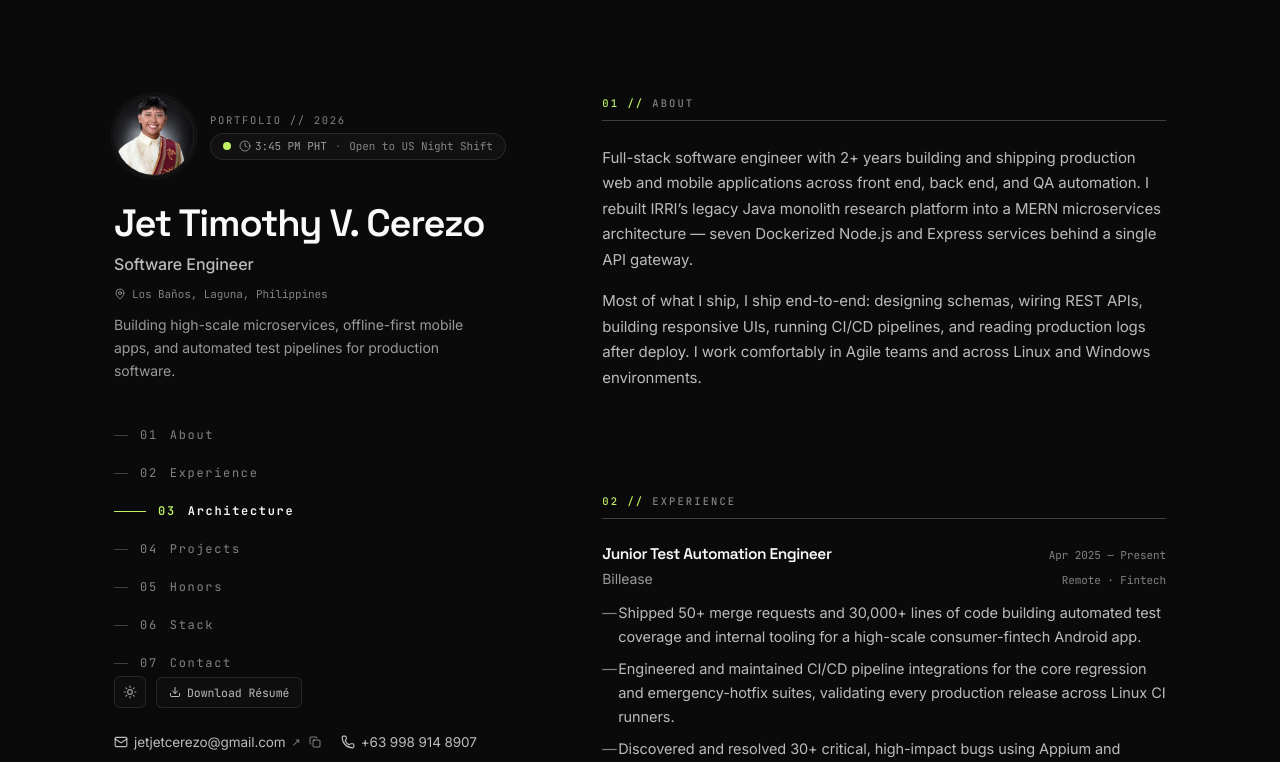
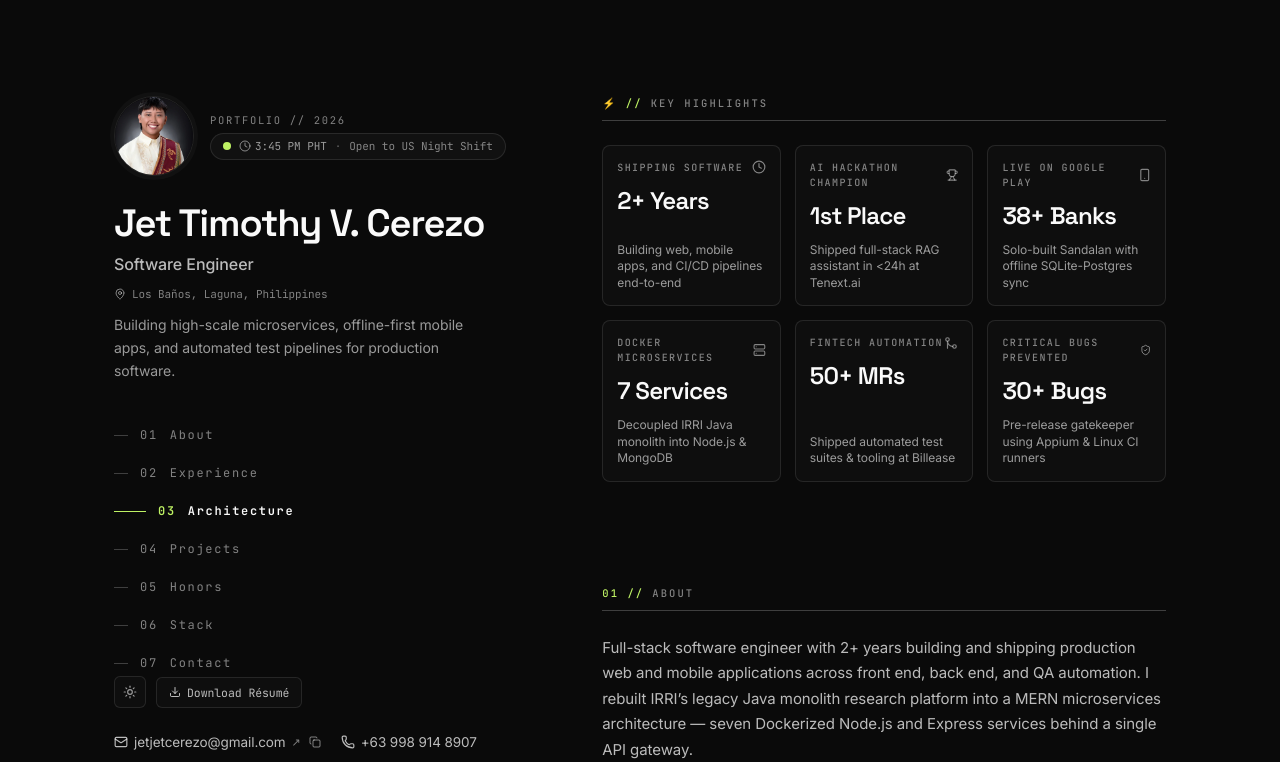
Before and after one commit to jvcerezo/portfolio, a React (Vite) app: page / in a window 1280 px wide. Shown: the top 762 px of the page. Built offline with nearby package versions, Linux system fonts and the light colour scheme.

Commit message:
feat: redesign key highlights cards with instantly readable metrics and clear labels

```diff
--- a/src/App.tsx
+++ b/src/App.tsx
@@ -16,6 +16,7 @@ import {
   Filter,
 } from "lucide-react";
 import { TimezoneWidget } from "./components/TimezoneWidget";
+import { ImpactStats } from "./components/ImpactStats";
 import { ArchitectureVisualizer } from "./components/ArchitectureVisualizer";
 import { ScreenshotModal, type ScreenshotItem } from "./components/ScreenshotModal";
 import { Toast } from "./components/Toast";
@@ -661,6 +662,18 @@ function App() {
           {/* ========================================================= */}
           <main id="main" className="pt-16 lg:w-[58%] lg:py-20 xl:py-24 space-y-16 sm:space-y-20">
 
+            {/* KEY HIGHLIGHTS */}
+            <div>
+              <div className="reveal">
+                <div className="flex items-center gap-2 font-mono text-[10.5px] font-medium uppercase tracking-[0.2em] text-ink-4">
+                  <span className="text-brand">⚡ //</span>
+                  <span>Key Highlights</span>
+                </div>
+                <div className="mt-2 h-px w-full bg-edge-strong" />
+              </div>
+              <ImpactStats />
+            </div>
+
             {/* 01 // ABOUT */}
             <Section id="about" num="01" label="About">
               <div className="reveal space-y-4">
--- /dev/null
+++ b/src/components/ImpactStats.tsx
@@ -0,0 +1,78 @@
+import {
+  Clock,
+  Trophy,
+  Smartphone,
+  Server,
+  GitMerge,
+  ShieldCheck,
+} from 'lucide-react';
+
+const METRICS = [
+  {
+    icon: Clock,
+    value: '2+ Years',
+    label: 'Shipping Software',
+    detail: 'Building web, mobile apps, and CI/CD pipelines end-to-end',
+  },
+  {
+    icon: Trophy,
+    value: '1st Place',
+    label: 'AI Hackathon Champion',
+    detail: 'Shipped full-stack RAG assistant in <24h at Tenext.ai',
+  },
+  {
+    icon: Smartphone,
+    value: '38+ Banks',
+    label: 'Live on Google Play',
+    detail: 'Solo-built Sandalan with offline SQLite-Postgres sync',
+  },
+  {
+    icon: Server,
+    value: '7 Services',
+    label: 'Docker Microservices',
+    detail: 'Decoupled IRRI Java monolith into Node.js & MongoDB',
+  },
+  {
+    icon: GitMerge,
+    value: '50+ MRs',
+    label: 'Fintech Automation',
+    detail: 'Shipped automated test suites & tooling at Billease',
+  },
+  {
+    icon: ShieldCheck,
+    value: '30+ Bugs',
+    label: 'Critical Bugs Prevented',
+    detail: 'Pre-release gatekeeper using Appium & Linux CI runners',
+  },
+];
+
+export function ImpactStats() {
+  return (
+    <div className="reveal mt-6 grid grid-cols-2 gap-3 sm:grid-cols-3 sm:gap-3.5">
+      {METRICS.map((metric) => {
+        const Icon = metric.icon;
+        return (
+          <div
+            key={metric.label}
+            className="group relative flex flex-col justify-between rounded-lg border border-edge bg-fg/[0.02] p-3.5 transition-all duration-200 hover:border-edge-strong hover:bg-fg/[0.04]"
+          >
+            <div>
+              <div className="flex items-center justify-between">
+                <span className="font-mono text-[10px] font-medium uppercase tracking-[0.14em] text-ink-4">
+                  {metric.label}
+                </span>
+                <Icon className="h-3.5 w-3.5 text-ink-4 transition-colors group-hover:text-brand" aria-hidden="true" />
+              </div>
+              <div className="mt-2 font-display text-[22px] font-semibold tracking-tight text-ink-1 sm:text-[24px]">
+                {metric.value}
+              </div>
+            </div>
+            <p className="mt-2 text-[12px] leading-snug text-ink-3">
+              {metric.detail}
+            </p>
+          </div>
+        );
+      })}
+    </div>
+  );
+}
```
